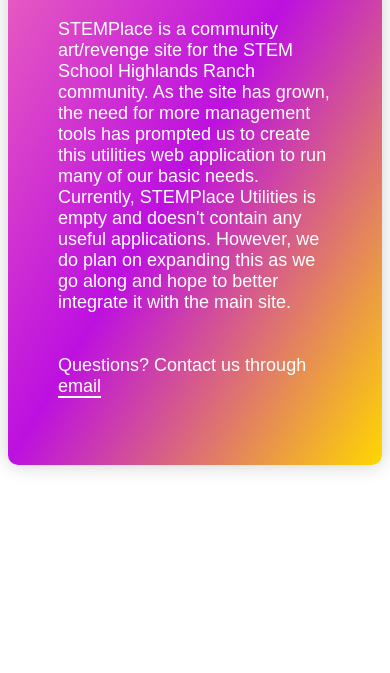
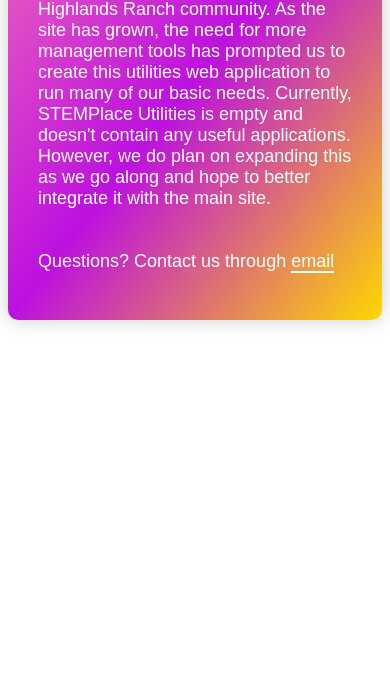
Before and after one commit to zulujive/SPUtils, a website: page index.html in a window 390 px wide. Shown: the part 171-844 px from the top of the page. Drawn offline with Linux system fonts and the light colour scheme.

Commit message:
Reduced padding

```diff
--- a/index.html
+++ b/index.html
@@ -14,7 +14,7 @@
       }
       .container {
         margin: 0 auto;
-        padding: 50px;
+        padding: 30px;
         background: linear-gradient(to bottom right, #F472B6, #BD10E0, #FFD700);
         color: #fff;
         border-radius: 10px;
@@ -24,7 +24,7 @@
       }
       @media screen and (max-width: 768px) {
         .container {
-          padding: 50px;
+          padding: 30px;
         }
       }
     </style>
```
